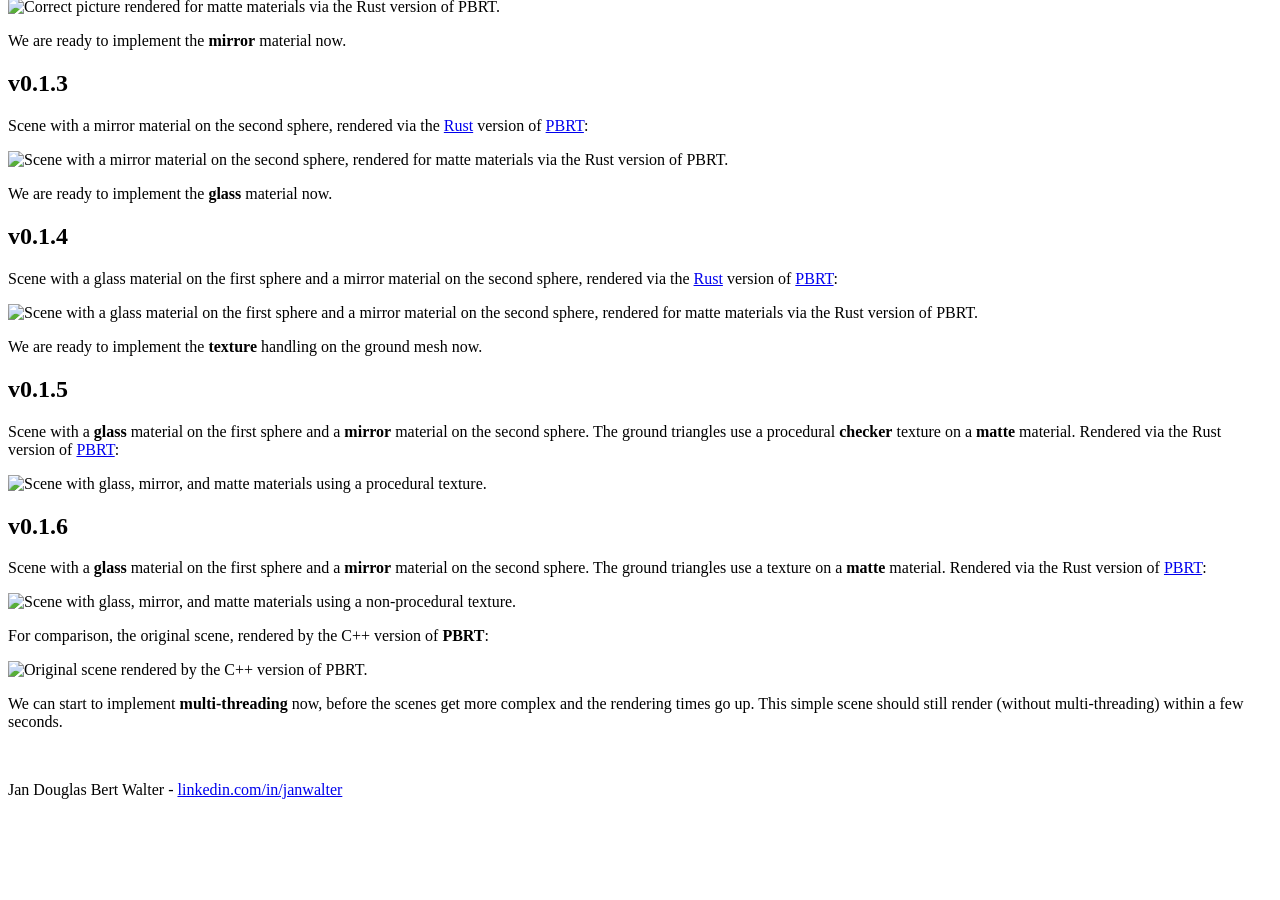
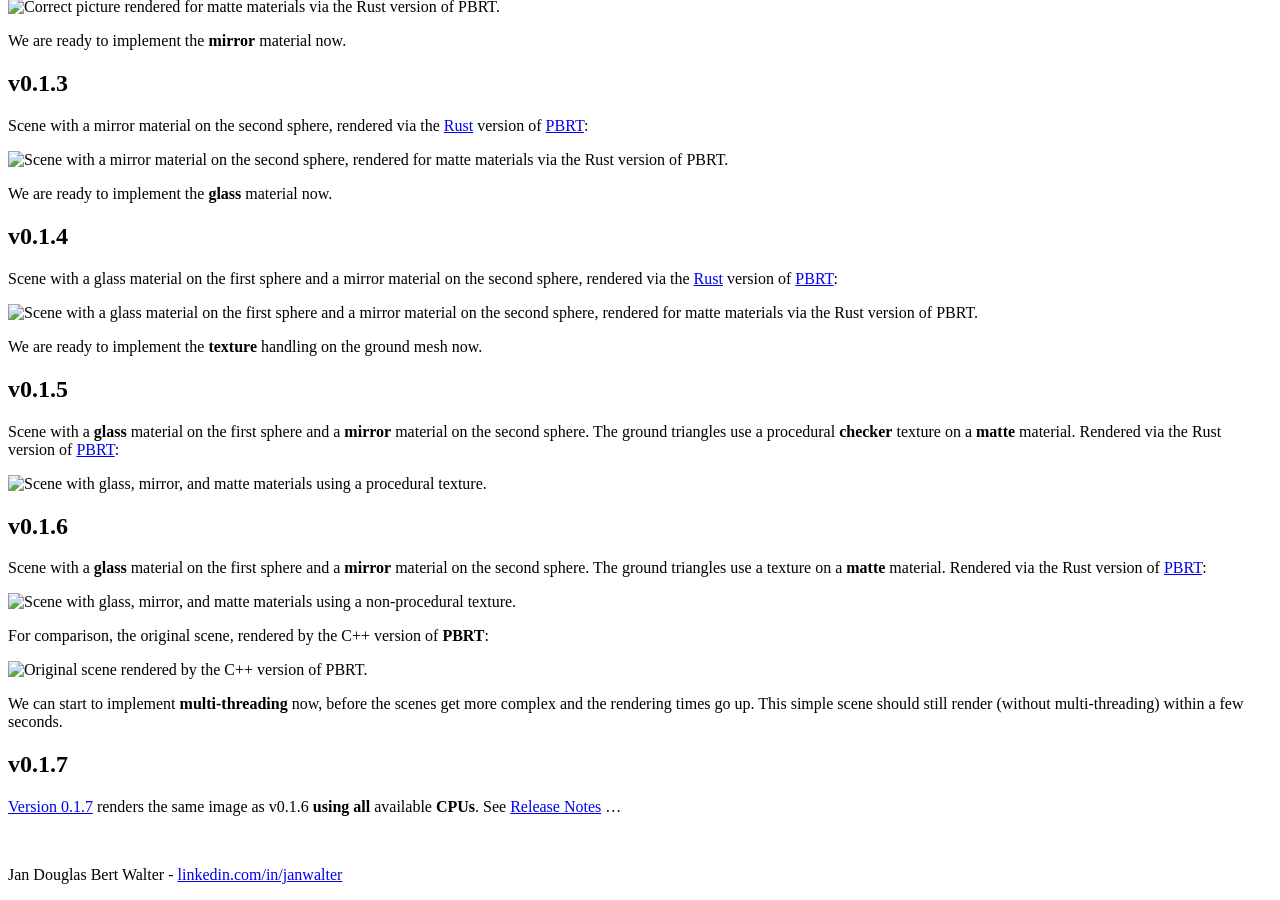
Before and after one commit to wahn/jan_walter_org, a Jekyll site: the page built from _posts/2017-05-09-pbrt-rust-v0_1_0.markdown, in a window 1280 px wide and 900 px high, scrolled down 2315 px. Built offline with Jekyll 4.4.1, drawn with Linux system fonts in a browser that asks for light colours; Markdown is read by kramdown in place of the engine named in the settings; before the commit the page ends 3130 px from its top, so only the background shows below that.

Commit message:
Version v0.1.7 renders the same image as v0.1.6 using all available CPUs.

```diff
--- a/_posts/2017-05-09-pbrt-rust-v0_1_0.markdown
+++ b/_posts/2017-05-09-pbrt-rust-v0_1_0.markdown
@@ -235,7 +235,14 @@ We can start to implement **multi-threading** now, before the scenes
 get more complex and the rendering times go up. This simple scene
 should still render (without multi-threading) within a few seconds.
 
-[rust]:    https://www.rust-lang.org/en-US/
-[pbrt]:    http://www.pbrt.org/
-[v0_1_0]:  https://github.com/wahn/rs_pbrt/releases/tag/v0.1.0
-[docs]:    https://www.janwalter.org/doc/rust/pbrt/index.html
+## v0.1.7
+
+[Version 0.1.7][v0_1_7] renders the same image as v0.1.6 **using all**
+available **CPUs**. See [Release Notes][release_notes] ...
+
+[rust]:          https://www.rust-lang.org/en-US/
+[pbrt]:          http://www.pbrt.org/
+[v0_1_0]:        https://github.com/wahn/rs_pbrt/releases/tag/v0.1.0
+[docs]:          https://www.janwalter.org/doc/rust/pbrt/index.html
+[v0_1_7]:        https://github.com/wahn/rs_pbrt/releases/tag/v0.1.7
+[release_notes]: https://github.com/wahn/rs_pbrt/wiki/Release-Notes
```
